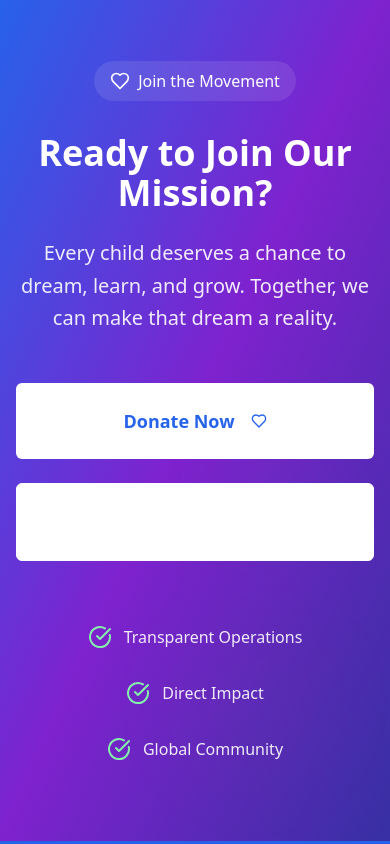
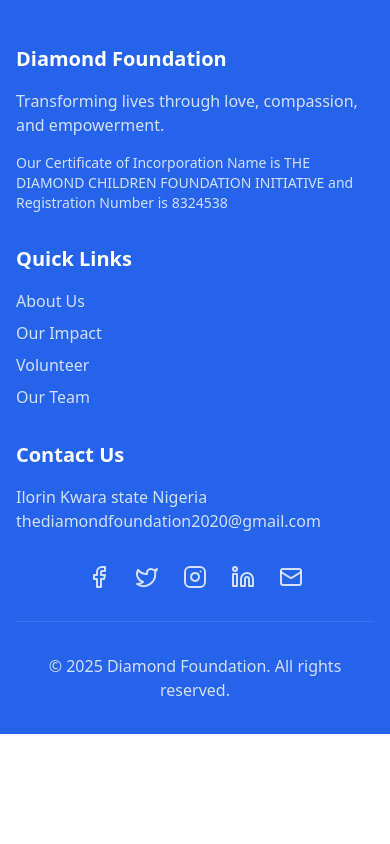
Before and after one commit to richardogundele/diamondfoundation, a React (Vite) app: page / in a window 390 px wide. Shown: the part 8700-9544 px from the top of the page. After the commit the page ends 9434 px from the top, so only its background shows below. Built offline with nearby package versions, Linux system fonts and the light colour scheme.

Commit message:
Reverted to commit 9c2ca5e284012384cdabf2081aecd17bdfe34c19

```diff
--- a/src/components/Footer.tsx
+++ b/src/components/Footer.tsx
@@ -1,7 +1,5 @@
 
-import { Facebook, Twitter, Instagram, Linkedin, Mail, Heart, CheckCircle } from "lucide-react";
-import { Button } from "@/components/ui/button";
-import { motion } from "framer-motion";
+import { Facebook, Twitter, Instagram, Linkedin, Mail } from "lucide-react";
 
 const Footer = () => {
   const socialLinks = [
@@ -32,113 +30,8 @@ const Footer = () => {
     }
   ];
 
-  const trustIndicators = [
-    { icon: CheckCircle, text: "Transparent Operations" },
-    { icon: CheckCircle, text: "Direct Impact" },
-    { icon: CheckCircle, text: "Global Community" }
-  ];
-
-  const containerVariants = {
-    hidden: { opacity: 0 },
-    visible: {
-      opacity: 1,
-      transition: {
-        staggerChildren: 0.1
-      }
-    }
-  };
-
-  const itemVariants = {
-    hidden: { opacity: 0, y: 20 },
-    visible: { opacity: 1, y: 0 }
-  };
-
   return (
-    <footer className="relative">
-      {/* Call to Action Section */}
-      <div className="bg-gradient-to-br from-blue-600 via-purple-700 to-indigo-800 py-20 relative overflow-hidden">
-        <div className="absolute inset-0 opacity-20">
-          <div className="absolute top-10 left-10 w-32 h-32 rounded-full bg-white/10 blur-2xl animate-pulse"></div>
-          <div className="absolute bottom-10 right-10 w-48 h-48 rounded-full bg-yellow-300/20 blur-3xl animate-pulse"></div>
-          <div className="absolute top-1/2 left-1/2 w-40 h-40 rounded-full bg-pink-300/20 blur-2xl animate-pulse"></div>
-        </div>
-
-        <div className="max-w-7xl mx-auto px-4 sm:px-6 lg:px-8 relative z-10">
-          <motion.div
-            variants={containerVariants}
-            initial="hidden"
-            whileInView="visible"
-            viewport={{ once: true }}
-            className="text-center"
-          >
-            <motion.div
-              variants={itemVariants}
-              className="inline-flex items-center gap-2 bg-white/10 backdrop-blur-sm rounded-full px-4 py-2 mb-8"
-            >
-              <Heart className="text-white" size={20} />
-              <span className="text-white font-medium">Join the Movement</span>
-            </motion.div>
-
-            <motion.h2
-              variants={itemVariants}
-              className="text-4xl md:text-5xl font-bold text-white mb-6"
-            >
-              Ready to Join Our Mission?
-            </motion.h2>
-
-            <motion.p
-              variants={itemVariants}
-              className="text-xl text-white/90 max-w-3xl mx-auto mb-12 leading-relaxed"
-            >
-              Every child deserves a chance to dream, learn, and grow. Together, we can make that dream a reality.
-            </motion.p>
-
-            <motion.div
-              variants={itemVariants}
-              className="flex flex-col sm:flex-row gap-6 justify-center mb-16"
-            >
-              <Button
-                className="bg-white text-blue-600 hover:bg-blue-50 text-lg px-8 py-6 h-auto font-semibold hover:scale-105 transition-all duration-300"
-                size="lg"
-                asChild
-              >
-                <a href="/donate">
-                  Donate Now <Heart className="ml-2 h-5 w-5" />
-                </a>
-              </Button>
-              <Button
-                variant="outline"
-                className="border-white text-white hover:bg-white hover:text-blue-600 text-lg px-8 py-6 h-auto font-semibold transition-all duration-300"
-                size="lg"
-                asChild
-              >
-                <a href="/volunteer">
-                  Volunteer Today
-                </a>
-              </Button>
-            </motion.div>
-
-            <motion.div
-              variants={containerVariants}
-              className="grid grid-cols-1 md:grid-cols-3 gap-8"
-            >
-              {trustIndicators.map((indicator, index) => (
-                <motion.div
-                  key={index}
-                  variants={itemVariants}
-                  className="flex items-center justify-center gap-3 text-white/90"
-                >
-                  <indicator.icon className="text-green-300" size={24} />
-                  <span className="font-medium">{indicator.text}</span>
-                </motion.div>
-              ))}
-            </motion.div>
-          </motion.div>
-        </div>
-      </div>
-
-      {/* Footer Section */}
-      <div className="bg-blue-600 pt-16 pb-8">
+    <footer className="bg-blue-600 pt-16 pb-8">
       <div className="max-w-7xl mx-auto px-4 sm:px-6 lg:px-8">
         <div className="grid grid-cols-1 md:grid-cols-3 gap-8 mb-8">
           {/* About Section */}
@@ -160,8 +53,6 @@ const Footer = () => {
               <li><a href="/impact" className="text-white/80 hover:text-white transition-colors">Our Impact</a></li>
               <li><a href="/volunteer" className="text-white/80 hover:text-white transition-colors">Volunteer</a></li>
               <li><a href="/team" className="text-white/80 hover:text-white transition-colors">Our Team</a></li>
-                <li><a href="/project-2025" className="text-white/80 hover:text-white transition-colors">Project 2025</a></li>
-                <li><a href="/donate" className="text-white/80 hover:text-white transition-colors">Donate</a></li>
             </ul>
           </div>
 
@@ -183,7 +74,7 @@ const Footer = () => {
               href={social.href}
               target="_blank"
               rel="noopener noreferrer"
-                className="text-white/80 hover:text-white transition-colors hover:scale-110 transform duration-200"
+              className="text-white/80 hover:text-white transition-colors"
               aria-label={social.label}
             >
               <social.icon size={24} />
@@ -196,7 +87,6 @@ const Footer = () => {
           <p>© {new Date().getFullYear()} Diamond Foundation. All rights reserved.</p>
         </div>
       </div>
-      </div>
     </footer>
   );
 };
```
Lines whose indentation alone changed are shown as unchanged.
